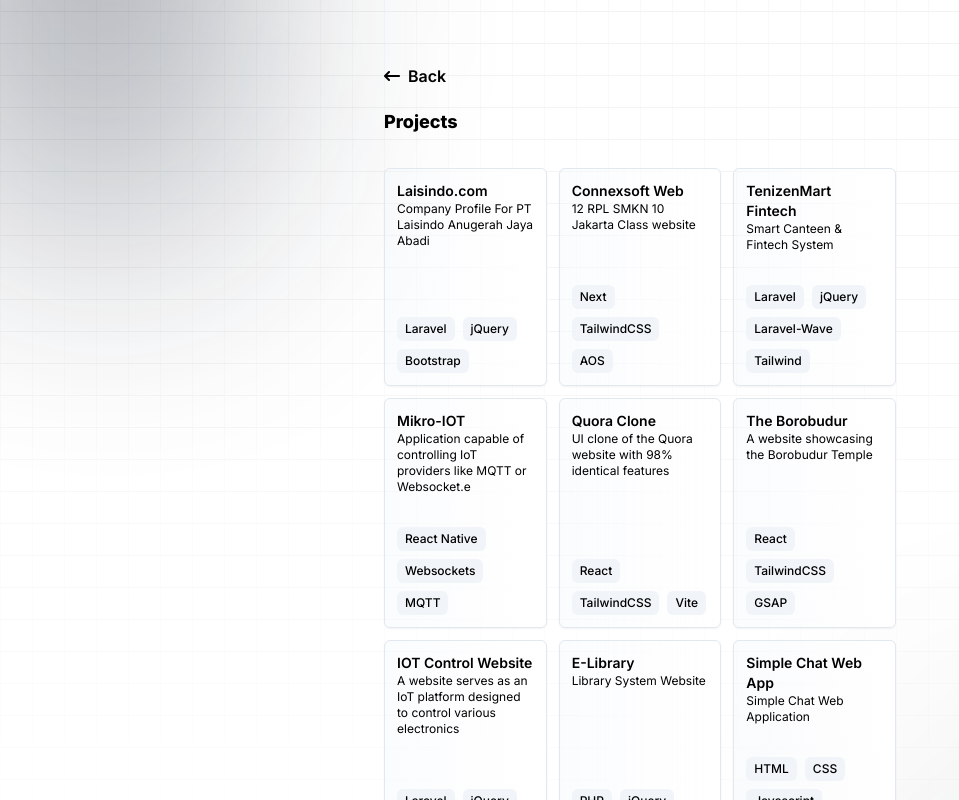
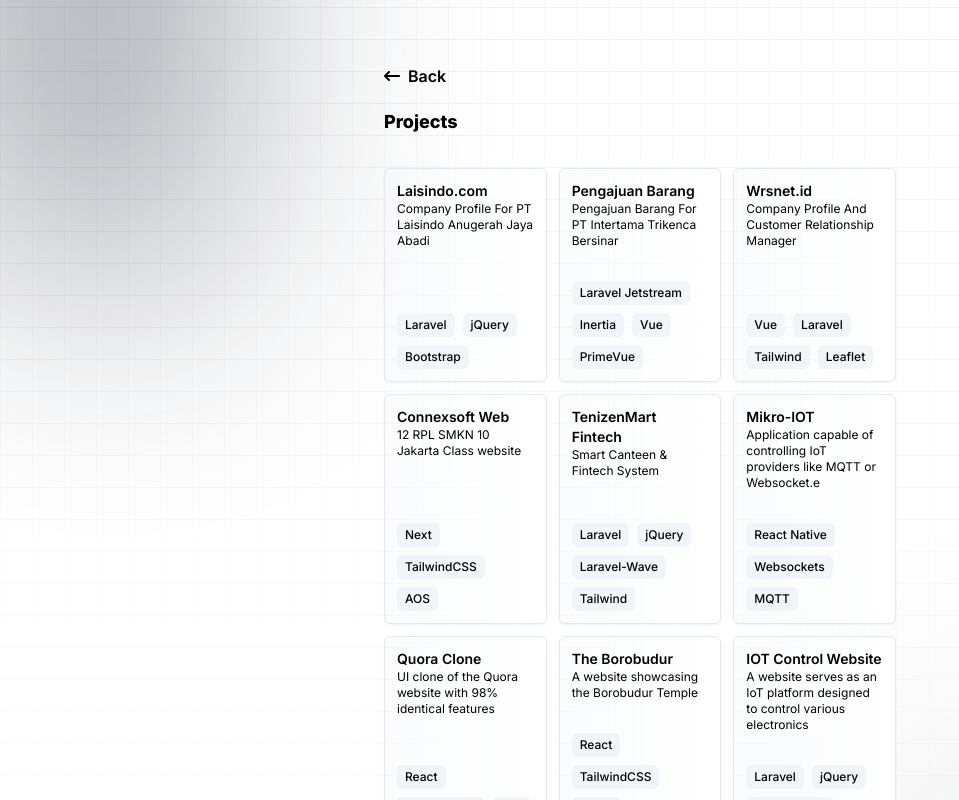
Before and after one commit to ikhsanadrians/portofolio, a Next.js app: page /projects in a window 1280 px wide. Shown: the top 800 px of the page, without its empty margins (0-959 px from the left). Built offline with nearby package versions, Linux system fonts and the light colour scheme.

Commit message:
feat: add new projects

```diff
--- a/components/projects/card.tsx
+++ b/components/projects/card.tsx
@@ -12,6 +12,20 @@
         description: "Company Profile For PT Laisindo Anugerah Jaya Abadi",
         techStack: [
             "Laravel", "jQuery", "Bootstrap"
+        ]
+    },
+    {
+        title: "Pengajuan Barang",
+        description: "Pengajuan Barang For PT Intertama Trikenca Bersinar",
+        techStack: [
+            "Laravel Jetstream", "Inertia", "Vue", "PrimeVue"
+        ]
+    },
+    {
+        title: "Wrsnet.id",
+        description: "Company Profile And Customer Relationship Manager",
+        techStack: [
+            "Vue", "Laravel", "Tailwind", "Leaflet"
         ]
     },
     {
```
